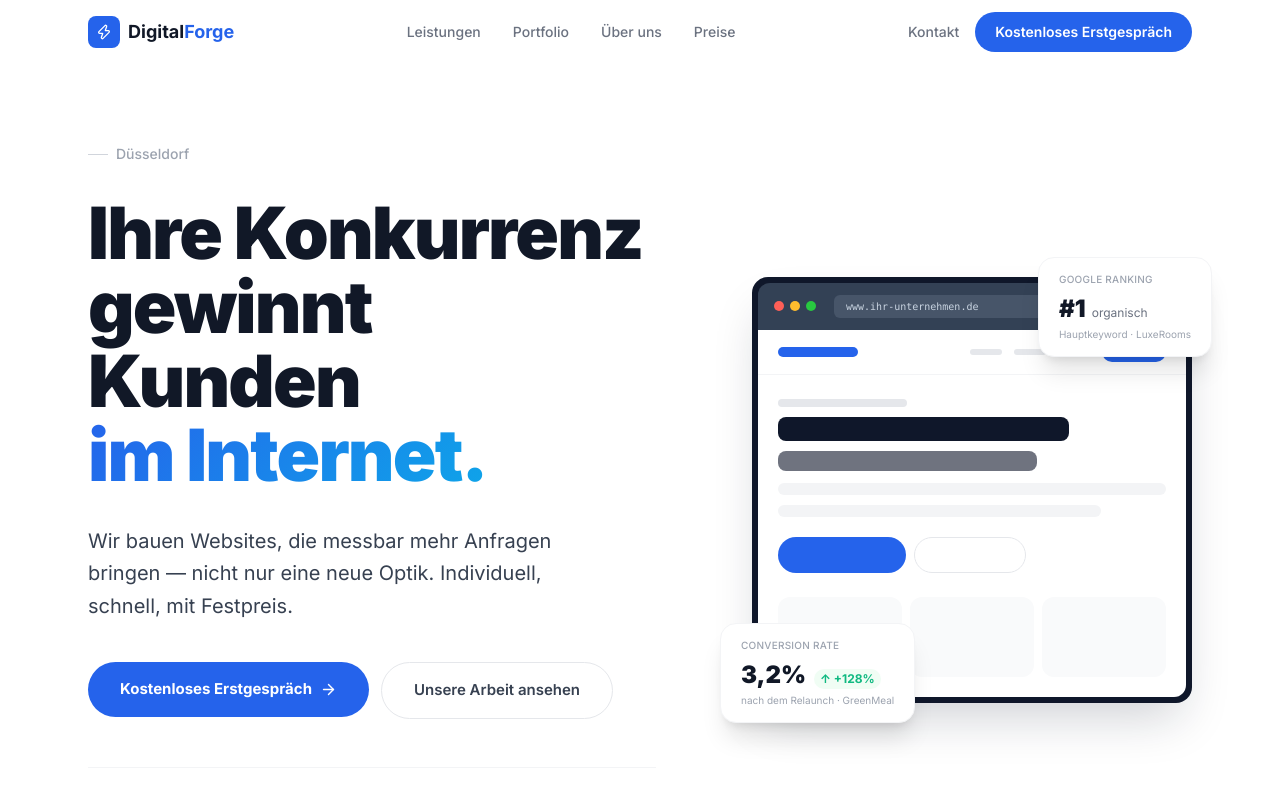
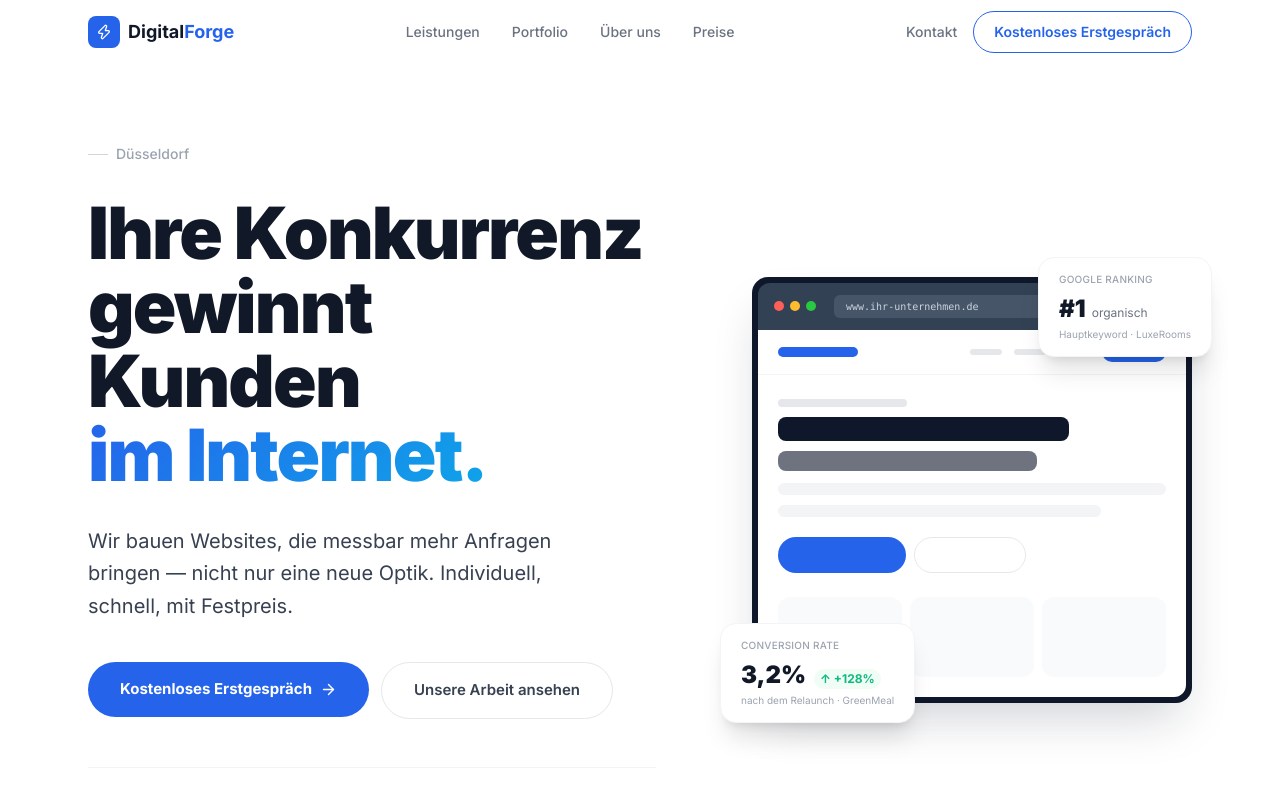
Before and after one commit to chjungdus/Neue-Website, a Next.js app: page / in a window 1280 px wide. Shown: the top 800 px of the page. Built offline with nearby package versions, Linux system fonts and the light colour scheme.

Commit message:
feat: outline CTA button in navbar

```diff
--- a/src/components/layout/navbar.tsx
+++ b/src/components/layout/navbar.tsx
@@ -73,7 +73,7 @@ export default function Navbar() {
           </Link>
           <Link
             href="/anfrage"
-            className="bg-[#2563eb] hover:bg-[#1d4ed8] text-white text-sm font-semibold px-5 py-2.5 rounded-full transition-colors"
+            className="border border-[#2563eb] text-[#2563eb] hover:bg-[#2563eb] hover:text-white text-sm font-semibold px-5 py-2.5 rounded-full transition-colors"
           >
             Kostenloses Erstgespräch
           </Link>
@@ -120,7 +120,7 @@ export default function Navbar() {
             </Link>
             <Link
               href="/anfrage"
-              className="bg-[#2563eb] text-white text-sm font-semibold px-5 py-3 rounded-full text-center mt-3"
+              className="border border-[#2563eb] text-[#2563eb] text-sm font-semibold px-5 py-3 rounded-full text-center mt-3 hover:bg-[#2563eb] hover:text-white transition-colors"
             >
               Kostenloses Erstgespräch
             </Link>
```
